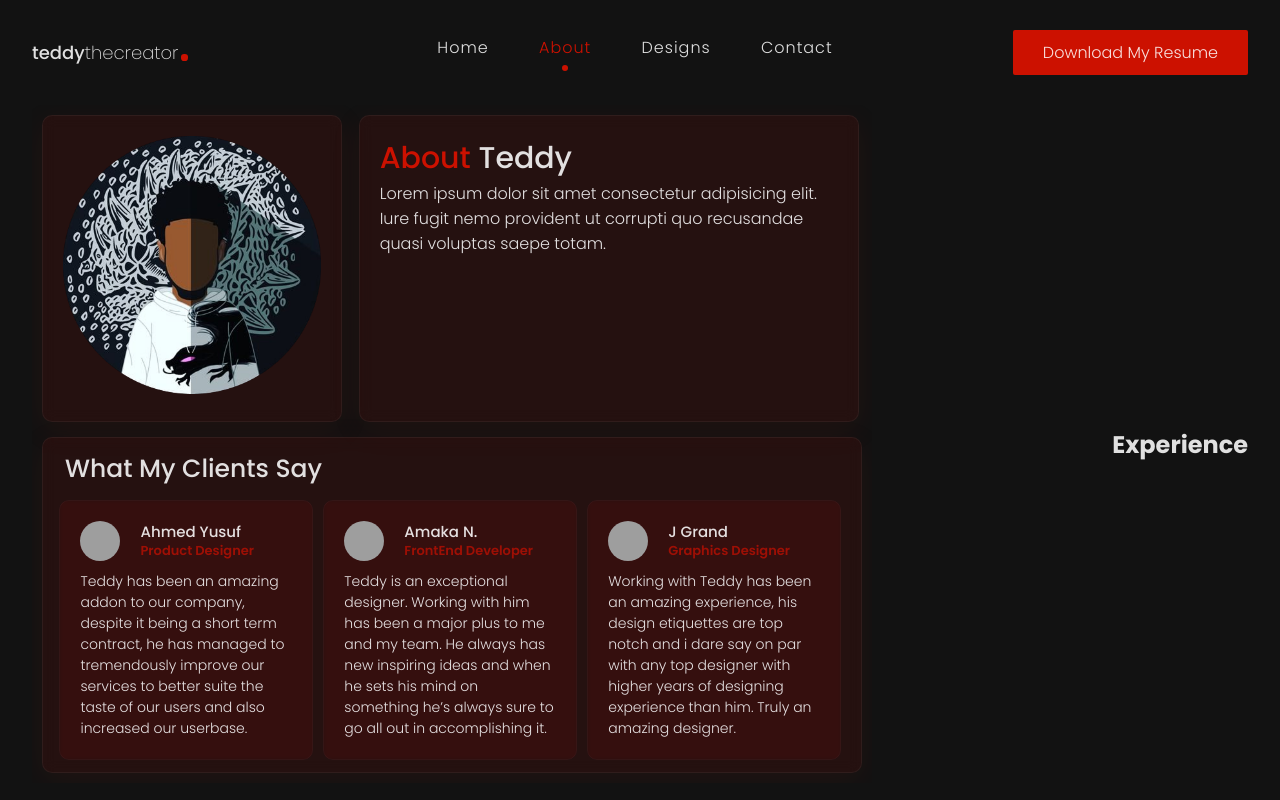
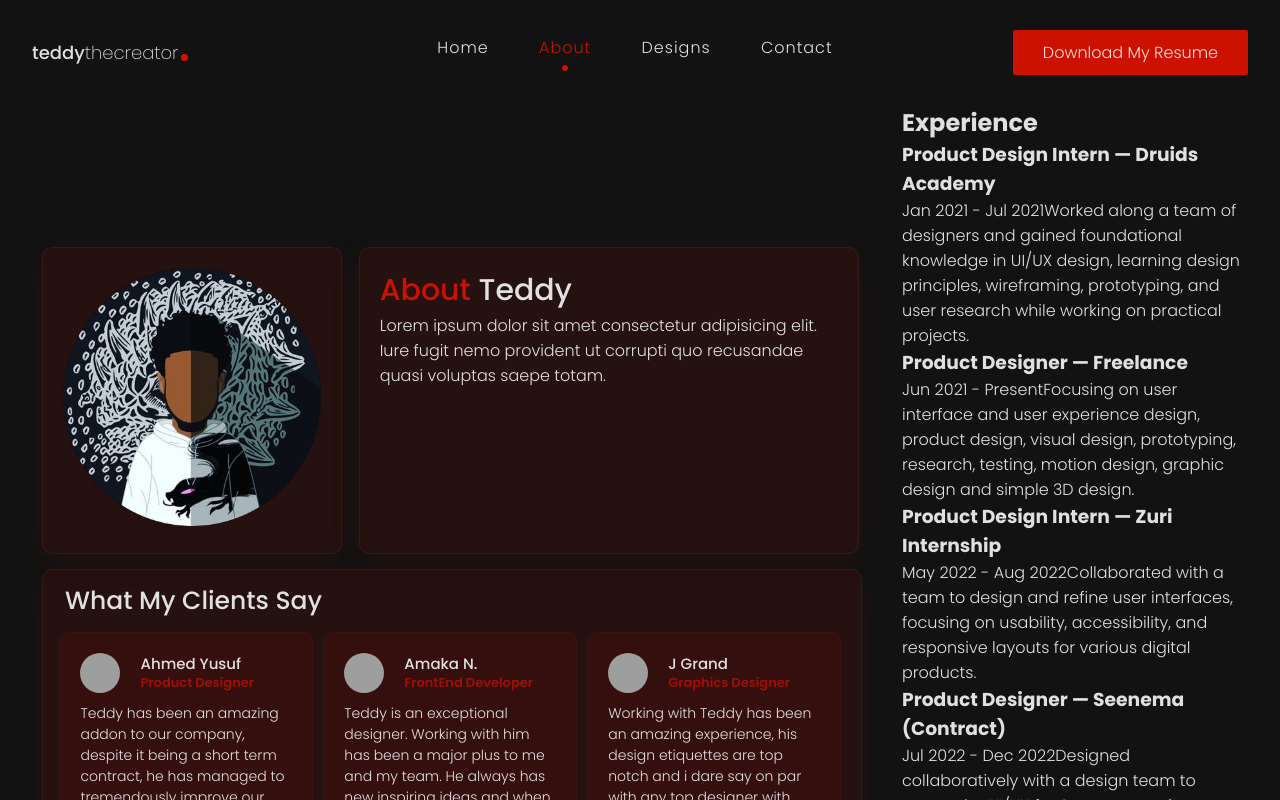
Before and after one commit to theblaisecode/Gsap_and_TSX, a React (Vite) app: page /about in a window 1280 px wide. Shown: the top 800 px of the page. Built offline with nearby package versions, Linux system fonts and the light colour scheme; grey boxes are pictures that could not be loaded.

Commit message:
first commit

```diff
--- a/src/components/AboutPage.tsx
+++ b/src/components/AboutPage.tsx
@@ -1,4 +1,6 @@
 import bentoImg from "../assets/TeddyTheCreator.png";
+import { experience } from "../data.ts";
+import { type ExperienceType } from "../types/types.tsx";
 import Testimonial from "./Testimonial.tsx";
 
 export const BentoGrid = () => {
@@ -31,5 +33,26 @@ export const BentoGrid = () => {
 };
 
 export const Experience = () => {
-  return <h2>Experience</h2>;
+  return (
+    <div className="experience">
+      <h2 className="heading">Experience</h2>
+
+      {experience.map((item: ExperienceType) => {
+        const { id, jobTitle, company, year, workDid }: ExperienceType = item;
+
+        return (
+          <div key={id}>
+            <>
+              <h3>
+                {jobTitle} — {company}
+              </h3>
+              <span>{year}</span>
+            </>
+
+            <>{workDid}</>
+          </div>
+        );
+      })}
+    </div>
+  );
 };
--- a/src/components/NavLinks.tsx
+++ b/src/components/NavLinks.tsx
@@ -1,13 +1,13 @@
 import { NavLink } from "react-router-dom";
 import { navLinks } from "../data.ts";
-import { type navLinkType } from "../types/types.tsx";
+import { type NavLinkType } from "../types/types.tsx";
 
 function NavLinks() {
   return (
     <nav>
       <ul>
-        {navLinks.map((navLinks: navLinkType) => {
-          const { id, name, url, ariaLabel }: navLinkType = navLinks;
+        {navLinks.map((navLinks: NavLinkType) => {
+          const { id, name, url, ariaLabel }: NavLinkType = navLinks;
 
           return (
             <NavLink
--- a/src/components/Testimonial.tsx
+++ b/src/components/Testimonial.tsx
@@ -2,7 +2,7 @@ import Slider from "react-slick";
 import "slick-carousel/slick/slick.css";
 import "slick-carousel/slick/slick-theme.css";
 import { testimonial, TestimonialSettings } from "../data.ts";
-import { testimonialType } from "../types/types.tsx";
+import { type TestimonialType } from "../types/types.tsx";
 
 function Testimonial() {
   const settings: TestimonialSettings = {
@@ -19,8 +19,8 @@ function Testimonial() {
     <div className=" testimonial">
       <div className="slider-container">
         <Slider {...settings}>
-          {testimonial.map((testimonialItem: testimonialType) => {
-            const { id, name, job, img, description }: testimonialType =
+          {testimonial.map((testimonialItem: TestimonialType) => {
+            const { id, name, job, img, description }: TestimonialType =
               testimonialItem;
 
             return (
```
Also changed, not shown: src/types/types.tsx (+10 -2 lines).
